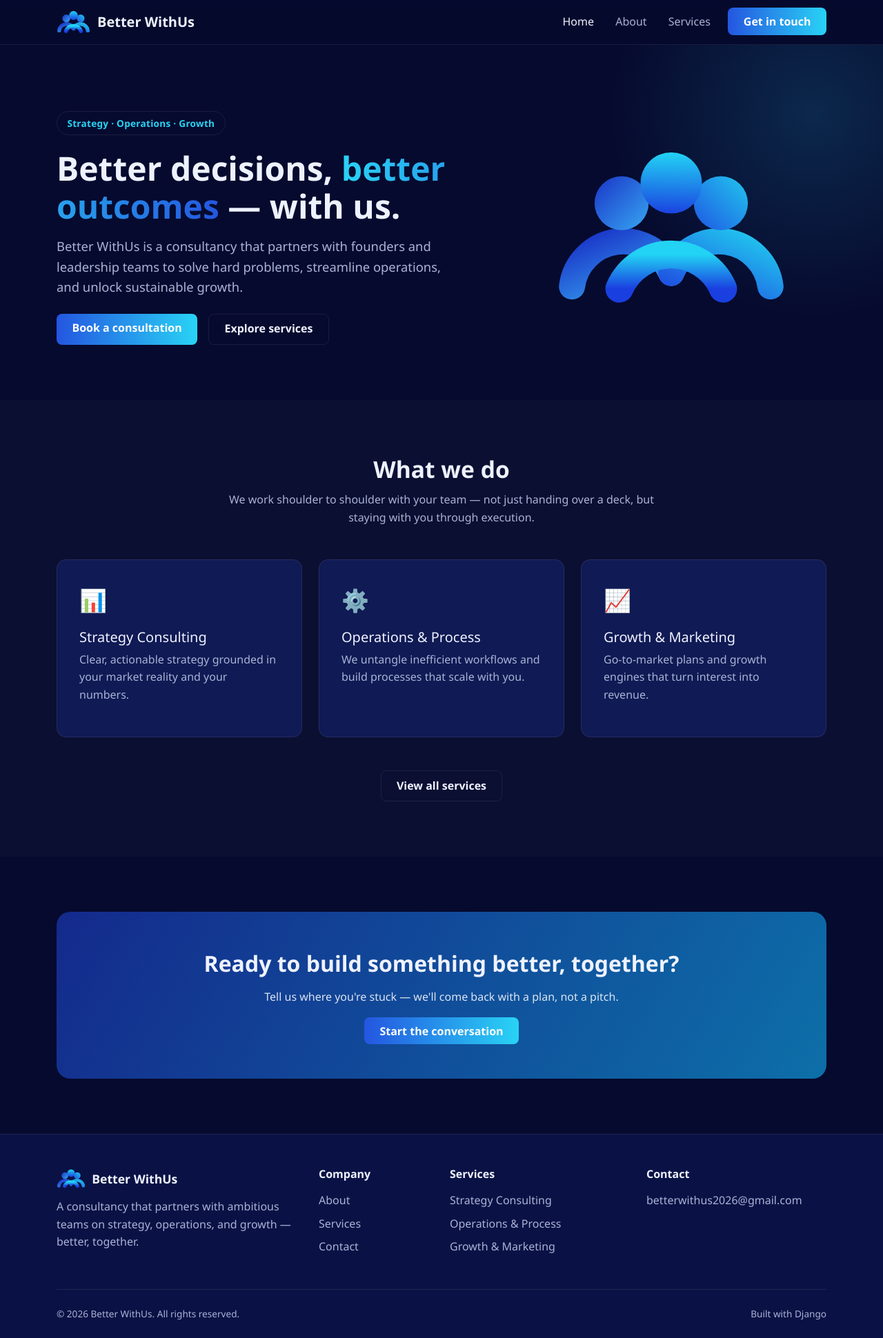
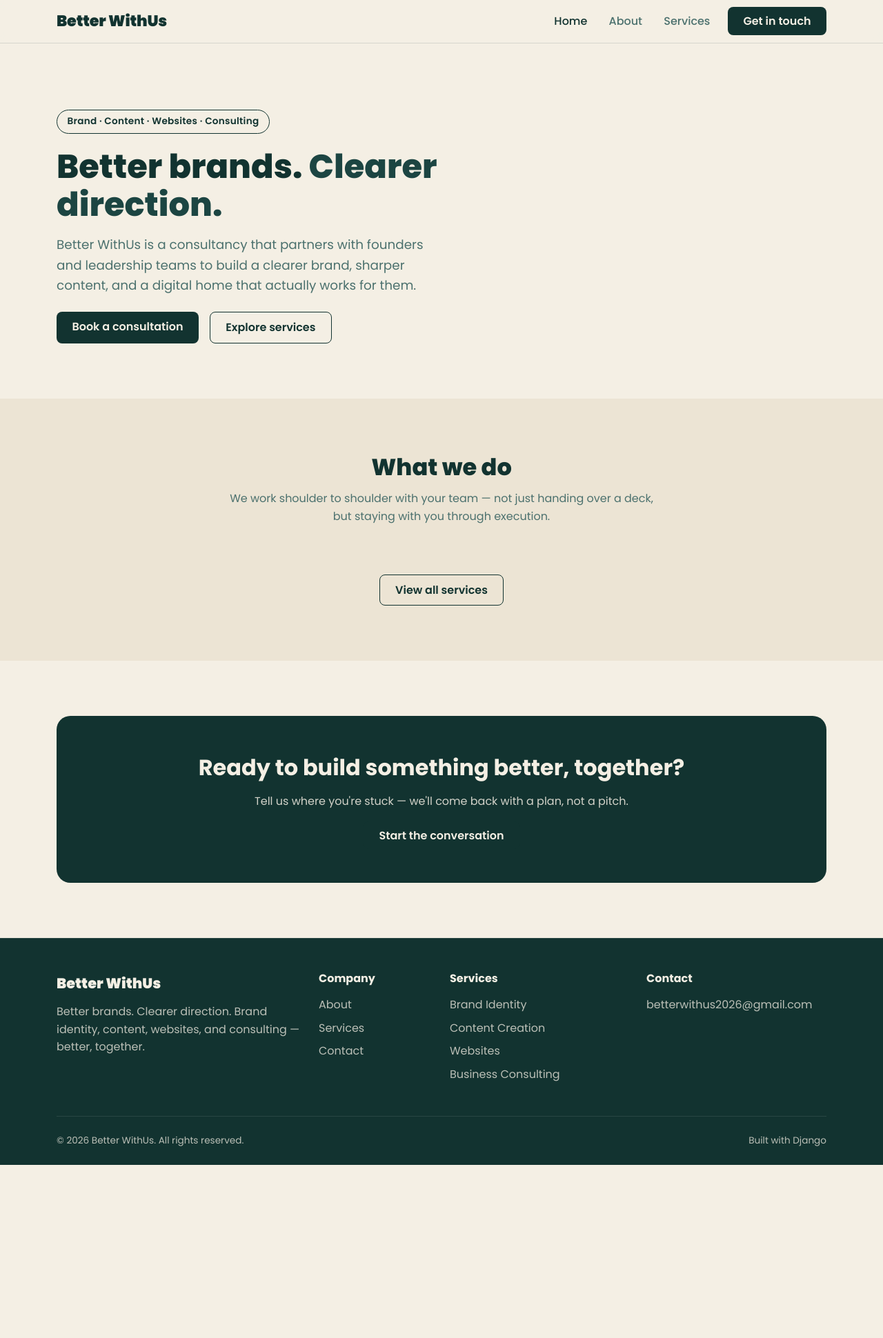
Before and after one commit to mohammadtout24/better-withus, a Django app: page / in a window 1280 px wide. Shown: the whole page at 69% size. After the commit the page ends 1689 px from the top, so only its background shows below. Run offline with Django 5.2, Linux system fonts and the light colour scheme; data that the repository does not hold is empty.

Commit message:
Rebrand to new wordmark: cream/teal theme and real services
Swap the navy/blue theme for the cream-and-dark-teal palette matching
the new Better WithUs wordmark (Poppins text logo, no icon mark).
Replace the generic consulting service list with the four real
offerings (Brand Identity, Content Creation, Websites, Business
Consulting), each with a tagline, bullet points, and a custom SVG
icon, and update the inquiry form's service checkboxes to match.

Co-Authored-By: Claude Sonnet 5 <noreply@anthropic.com>

```diff
--- a/pages/forms.py
+++ b/pages/forms.py
@@ -11,11 +11,10 @@ SOCIAL_MEDIA_STATUS_CHOICES = [
 ]
 
 SERVICE_CHOICES = [
-    ('Strategy Consulting', 'Strategy Consulting'),
-    ('Operations & Process', 'Operations & Process'),
-    ('Growth & Marketing', 'Growth & Marketing'),
-    ('Financial Advisory', 'Financial Advisory'),
-    ('Organizational Design', 'Organizational Design'),
+    ('Brand Identity', 'Brand Identity'),
+    ('Content Creation', 'Content Creation'),
+    ('Websites', 'Websites'),
+    ('Business Consulting', 'Business Consulting'),
     ('All of the above', 'All of the above'),
 ]
 
--- a/pages/views.py
+++ b/pages/views.py
@@ -8,7 +8,7 @@ from .models import ContactMessage, Service
 
 def home(request):
     context = {
-        'services': Service.objects.all()[:3],
+        'services': Service.objects.all(),
     }
     return render(request, 'pages/home.html', context)
 
--- a/static/pages/css/style.css
+++ b/static/pages/css/style.css
@@ -1,35 +1,39 @@
 :root {
-  --navy: #0a1245;
-  --navy-deep: #060a2e;
-  --blue: #2456e0;
-  --cyan: #29d3f5;
-  --ink: #eef2ff;
-  --muted: #a9b3d6;
-  --card: #101a54;
-  --border: rgba(255, 255, 255, 0.08);
+  --cream: #f4efe4;
+  --cream-deep: #ece4d4;
+  --card: #fbf9f4;
+  --teal: #1c4542;
+  --teal-deep: #123330;
+  --teal-soft: #4c716e;
+  --muted: #6b7a78;
+  --ink: #1c2422;
+  --border: rgba(28, 69, 66, 0.14);
 }
 
 * { box-sizing: border-box; }
 
 body {
-  background-color: var(--navy-deep);
+  background-color: var(--cream);
   color: var(--ink);
-  font-family: 'Segoe UI', system-ui, -apple-system, sans-serif;
+  font-family: 'Poppins', 'Segoe UI', system-ui, -apple-system, sans-serif;
   line-height: 1.6;
 }
 
 a { text-decoration: none; }
 
+h1, h2, h3, h4, h5, h6 {
+  font-family: 'Poppins', 'Segoe UI', system-ui, -apple-system, sans-serif;
+  font-weight: 800;
+  color: var(--teal-deep);
+}
+
 .gradient-text {
-  background: linear-gradient(90deg, var(--cyan), var(--blue));
-  -webkit-background-clip: text;
-  background-clip: text;
-  color: transparent;
+  color: var(--teal);
 }
 
 /* Navbar */
 .navbar-bwu {
-  background: rgba(6, 10, 46, 0.9);
+  background: rgba(244, 239, 228, 0.92);
   backdrop-filter: blur(8px);
   border-bottom: 1px solid var(--border);
   position: sticky;
@@ -40,16 +44,14 @@ a { text-decoration: none; }
 .navbar-bwu .navbar-brand {
   display: flex;
   align-items: center;
-  gap: 0.6rem;
-  font-weight: 700;
-  font-size: 1.25rem;
-  color: var(--ink) !important;
+  font-weight: 900;
+  font-size: 1.4rem;
+  letter-spacing: -0.01em;
+  color: var(--teal-deep) !important;
 }
 
-.navbar-bwu .navbar-brand img { height: 38px; width: auto; }
-
 .navbar-bwu .nav-link {
-  color: var(--muted) !important;
+  color: var(--teal-soft) !important;
   font-weight: 500;
   margin: 0 0.35rem;
   transition: color 0.15s ease;
@@ -57,38 +59,38 @@ a { text-decoration: none; }
 
 .navbar-bwu .nav-link:hover,
 .navbar-bwu .nav-link.active {
-  color: var(--ink) !important;
+  color: var(--teal-deep) !important;
 }
 
 .btn-gradient {
-  background: linear-gradient(90deg, var(--blue), var(--cyan));
+  background: var(--teal-deep);
   border: none;
-  color: #fff !important;
+  color: var(--cream) !important;
   font-weight: 600;
   padding: 0.55rem 1.4rem;
   border-radius: 8px;
-  transition: transform 0.15s ease, box-shadow 0.15s ease;
+  transition: transform 0.15s ease, box-shadow 0.15s ease, background 0.15s ease;
 }
 
 .btn-gradient:hover {
+  background: var(--teal);
   transform: translateY(-1px);
-  box-shadow: 0 8px 24px rgba(41, 211, 245, 0.25);
-  color: #fff;
+  box-shadow: 0 8px 24px rgba(28, 69, 66, 0.25);
+  color: var(--cream);
 }
 
 .btn-outline-bwu {
-  border: 1px solid var(--border);
-  color: var(--ink);
+  border: 1.5px solid var(--teal-deep);
+  color: var(--teal-deep);
   padding: 0.55rem 1.4rem;
   border-radius: 8px;
   font-weight: 600;
-  transition: border-color 0.15s ease, background 0.15s ease;
+  transition: border-color 0.15s ease, background 0.15s ease, color 0.15s ease;
 }
 
 .btn-outline-bwu:hover {
-  border-color: var(--cyan);
-  background: rgba(41, 211, 245, 0.08);
-  color: var(--ink);
+  background: var(--teal-deep);
+  color: var(--cream);
 }
 
 /* Hero */
@@ -98,25 +100,15 @@ a { text-decoration: none; }
   overflow: hidden;
 }
 
-.hero::before {
-  content: "";
-  position: absolute;
-  top: -200px;
-  right: -200px;
-  width: 600px;
-  height: 600px;
-  background: radial-gradient(circle, rgba(41, 211, 245, 0.15), transparent 70%);
-  pointer-events: none;
-}
-
 .hero h1 {
   font-size: 3rem;
   font-weight: 800;
   line-height: 1.15;
+  color: var(--teal-deep);
 }
 
 .hero p.lead {
-  color: var(--muted);
+  color: var(--teal-soft);
   font-size: 1.15rem;
   max-width: 560px;
 }
@@ -125,8 +117,8 @@ a { text-decoration: none; }
   display: inline-block;
   padding: 0.35rem 0.9rem;
   border-radius: 999px;
-  border: 1px solid var(--border);
-  color: var(--cyan);
+  border: 1.5px solid var(--teal-deep);
+  color: var(--teal-deep);
   font-size: 0.85rem;
   font-weight: 600;
   letter-spacing: 0.02em;
@@ -135,16 +127,17 @@ a { text-decoration: none; }
 
 /* Sections */
 .section { padding: 5rem 0; }
-.section-alt { background: rgba(255, 255, 255, 0.02); }
+.section-alt { background: var(--cream-deep); }
 
 .section-title {
   font-weight: 800;
   font-size: 2.1rem;
   margin-bottom: 0.75rem;
+  color: var(--teal-deep);
 }
 
 .section-subtitle {
-  color: var(--muted);
+  color: var(--teal-soft);
   max-width: 620px;
   margin: 0 auto 3rem;
 }
@@ -156,18 +149,47 @@ a { text-decoration: none; }
   border-radius: 14px;
   padding: 2rem;
   height: 100%;
-  transition: transform 0.2s ease, border-color 0.2s ease;
+  transition: transform 0.2s ease, border-color 0.2s ease, box-shadow 0.2s ease;
 }
 
 .card-bwu:hover {
   transform: translateY(-4px);
-  border-color: rgba(41, 211, 245, 0.35);
+  border-color: var(--teal);
+  box-shadow: 0 12px 28px rgba(28, 69, 66, 0.1);
 }
 
 .card-bwu .icon {
-  font-size: 2rem;
   margin-bottom: 1rem;
   display: inline-block;
+}
+
+.card-bwu h5 {
+  color: var(--teal-deep);
+}
+
+.service-bullets {
+  list-style: none;
+  padding: 0;
+  margin: 1rem 0 0;
+}
+
+.service-bullets li {
+  display: flex;
+  align-items: flex-start;
+  gap: 0.6rem;
+  color: var(--teal-soft);
+  margin-bottom: 0.5rem;
+  font-size: 0.95rem;
+}
+
+.service-bullets li::before {
+  content: "";
+  flex-shrink: 0;
+  width: 7px;
+  height: 7px;
+  border-radius: 50%;
+  background: var(--teal);
+  margin-top: 0.5em;
 }
 
 .stat {
@@ -303,38 +326,47 @@ label { color: var(--muted); font-weight: 500; margin-bottom: 0.35rem; }
   padding: 2rem;
 }
 
+/* Alert / flash messages */
+.alert-bwu {
+  background: var(--card);
+  color: var(--teal-deep);
+  border: 1px solid var(--teal);
+  border-radius: 10px;
+}
+
 /* CTA band */
 .cta-band {
-  background: linear-gradient(120deg, #142a8c, #0d6fa8);
+  background: var(--teal-deep);
   border-radius: 20px;
   padding: 3.5rem 2.5rem;
   text-align: center;
 }
 
+.cta-band h2 { color: var(--cream); }
+.cta-band p { color: rgba(244, 239, 228, 0.85); }
+
 /* Footer */
 .footer-bwu {
-  background: var(--navy);
-  border-top: 1px solid var(--border);
+  background: var(--teal-deep);
+  border-top: 1px solid rgba(244, 239, 228, 0.1);
   padding: 3rem 0 1.5rem;
-  color: var(--muted);
+  color: rgba(244, 239, 228, 0.75);
 }
 
 .footer-bwu .brand {
   display: flex;
   align-items: center;
-  gap: 0.6rem;
-  color: var(--ink);
-  font-weight: 700;
-  font-size: 1.1rem;
+  color: var(--cream);
+  font-weight: 900;
+  font-size: 1.3rem;
   margin-bottom: 0.75rem;
 }
 
-.footer-bwu .brand img { height: 32px; }
-.footer-bwu a { color: var(--muted); }
-.footer-bwu a:hover { color: var(--cyan); }
-.footer-bwu h6 { color: var(--ink); font-weight: 700; margin-bottom: 1rem; }
+.footer-bwu a { color: rgba(244, 239, 228, 0.75); }
+.footer-bwu a:hover { color: var(--cream); }
+.footer-bwu h6 { color: var(--cream); font-weight: 700; margin-bottom: 1rem; }
 .footer-bottom {
-  border-top: 1px solid var(--border);
+  border-top: 1px solid rgba(244, 239, 228, 0.1);
   margin-top: 2rem;
   padding-top: 1.5rem;
   font-size: 0.85rem;
--- a/templates/base.html
+++ b/templates/base.html
@@ -4,9 +4,12 @@
 <head>
   <meta charset="UTF-8">
   <meta name="viewport" content="width=device-width, initial-scale=1.0">
-  <title>{% block title %}Better WithUs — Business Consultancy{% endblock %}</title>
-  <meta name="description" content="{% block meta_description %}Better WithUs is a consultancy that partners with ambitious businesses on strategy, operations, and growth.{% endblock %}">
-  <link rel="icon" type="image/svg+xml" href="{% static 'pages/img/logo-mark.svg' %}">
+  <title>{% block title %}Better WithUs — Better Brands. Clearer Direction.{% endblock %}</title>
+  <meta name="description" content="{% block meta_description %}Better WithUs is a consultancy for brand identity, content creation, websites, and business consulting.{% endblock %}">
+  <link rel="icon" type="image/svg+xml" href="{% static 'pages/img/favicon.svg' %}">
+  <link rel="preconnect" href="https://fonts.googleapis.com">
+  <link rel="preconnect" href="https://fonts.gstatic.com" crossorigin>
+  <link href="https://fonts.googleapis.com/css2?family=Poppins:wght@400;500;600;700;800;900&display=swap" rel="stylesheet">
   <link href="https://cdn.jsdelivr.net/npm/bootstrap@5.3.3/dist/css/bootstrap.min.css" rel="stylesheet">
   <link href="{% static 'pages/css/style.css' %}" rel="stylesheet">
   {% block extra_head %}{% endblock %}
@@ -15,10 +18,7 @@
 
 <nav class="navbar navbar-expand-lg navbar-bwu">
   <div class="container">
-    <a class="navbar-brand" href="{% url 'pages:home' %}">
-      <img src="{% static 'pages/img/logo-mark.svg' %}" alt="Better WithUs logo">
-      Better WithUs
-    </a>
+    <a class="navbar-brand" href="{% url 'pages:home' %}">Better WithUs</a>
     <button class="navbar-toggler" type="button" data-bs-toggle="collapse" data-bs-target="#navMain" aria-controls="navMain" aria-expanded="false" aria-label="Toggle navigation">
       <span class="navbar-toggler-icon"></span>
     </button>
@@ -38,7 +38,7 @@
 {% if messages %}
   <div class="container mt-4">
     {% for message in messages %}
-      <div class="alert alert-info" style="background:#0f2f57;color:#cdeeff;border:1px solid rgba(41,211,245,0.35);border-radius:10px;">
+      <div class="alert alert-bwu">
         {{ message }}
       </div>
     {% endfor %}
@@ -53,11 +53,8 @@
   <div class="container">
     <div class="row g-4">
       <div class="col-lg-4">
-        <div class="brand">
-          <img src="{% static 'pages/img/logo-mark.svg' %}" alt="Better WithUs logo">
-          Better WithUs
-        </div>
-        <p>A consultancy that partners with ambitious teams on strategy, operations, and growth — better, together.</p>
+        <div class="brand">Better WithUs</div>
+        <p>Better brands. Clearer direction. Brand identity, content, websites, and consulting — better, together.</p>
       </div>
       <div class="col-6 col-lg-2">
         <h6>Company</h6>
@@ -70,9 +67,10 @@
       <div class="col-6 col-lg-3">
         <h6>Services</h6>
         <ul class="list-unstyled">
-          <li class="mb-2"><a href="{% url 'pages:services' %}">Strategy Consulting</a></li>
-          <li class="mb-2"><a href="{% url 'pages:services' %}">Operations &amp; Process</a></li>
-          <li class="mb-2"><a href="{% url 'pages:services' %}">Growth &amp; Marketing</a></li>
+          <li class="mb-2"><a href="{% url 'pages:services' %}">Brand Identity</a></li>
+          <li class="mb-2"><a href="{% url 'pages:services' %}">Content Creation</a></li>
+          <li class="mb-2"><a href="{% url 'pages:services' %}">Websites</a></li>
+          <li class="mb-2"><a href="{% url 'pages:services' %}">Business Consulting</a></li>
         </ul>
       </div>
       <div class="col-lg-3">
--- a/templates/pages/home.html
+++ b/templates/pages/home.html
@@ -1,27 +1,24 @@
 {% extends "base.html" %}
 {% load static %}
 
-{% block title %}Better WithUs — Consulting for Ambitious Businesses{% endblock %}
+{% block title %}Better WithUs — Better Brands. Clearer Direction.{% endblock %}
 
 {% block content %}
 
 <section class="hero">
   <div class="container">
     <div class="row align-items-center">
-      <div class="col-lg-7">
-        <span class="hero-badge">Strategy &middot; Operations &middot; Growth</span>
-        <h1>Better decisions, <span class="gradient-text">better outcomes</span> — with us.</h1>
+      <div class="col-lg-8">
+        <span class="hero-badge">Brand &middot; Content &middot; Websites &middot; Consulting</span>
+        <h1>Better brands. <span class="gradient-text">Clearer direction.</span></h1>
         <p class="lead mt-3 mb-4">
           Better WithUs is a consultancy that partners with founders and leadership teams
-          to solve hard problems, streamline operations, and unlock sustainable growth.
+          to build a clearer brand, sharper content, and a digital home that actually works for them.
         </p>
         <div class="d-flex flex-wrap gap-3">
           <a href="{% url 'pages:contact' %}" class="btn-gradient">Book a consultation</a>
           <a href="{% url 'pages:services' %}" class="btn-outline-bwu">Explore services</a>
         </div>
-      </div>
-      <div class="col-lg-5 text-center mt-5 mt-lg-0">
-        <img src="{% static 'pages/img/logo-mark.svg' %}" alt="Better WithUs" style="max-width: 340px; width: 100%;">
       </div>
     </div>
   </div>
@@ -36,33 +33,11 @@
     </p>
     <div class="row g-4 text-start">
       {% for service in services %}
-      <div class="col-md-4">
+      <div class="col-md-6 col-lg-3">
         <div class="card-bwu">
-          <span class="icon">{{ service.icon|default:"◆" }}</span>
+          <img class="icon" src="{% static service.icon_path %}" alt="" width="48" height="48">
           <h5 class="mb-2">{{ service.title }}</h5>
-          <p class="text-secondary mb-0" style="color: var(--muted) !important;">{{ service.summary }}</p>
-        </div>
-      </div>
-      {% empty %}
-      <div class="col-md-4">
-        <div class="card-bwu">
-          <span class="icon">📊</span>
-          <h5 class="mb-2">Strategy Consulting</h5>
-          <p style="color: var(--muted);">Clear, actionable strategy grounded in your market reality and your numbers.</p>
-        </div>
-      </div>
-      <div class="col-md-4">
-        <div class="card-bwu">
-          <span class="icon">⚙️</span>
-          <h5 class="mb-2">Operations &amp; Process</h5>
-          <p style="color: var(--muted);">We untangle inefficient workflows and build processes that scale with you.</p>
-        </div>
-      </div>
-      <div class="col-md-4">
-        <div class="card-bwu">
-          <span class="icon">📈</span>
-          <h5 class="mb-2">Growth &amp; Marketing</h5>
-          <p style="color: var(--muted);">Go-to-market plans and growth engines that turn interest into revenue.</p>
+          <p class="mb-0" style="color: var(--teal-soft);">{{ service.summary }}</p>
         </div>
       </div>
       {% endfor %}
@@ -75,7 +50,7 @@
   <div class="container">
     <div class="cta-band">
       <h2 class="fw-bold mb-3">Ready to build something better, together?</h2>
-      <p class="mb-4" style="color: rgba(255,255,255,0.85);">Tell us where you're stuck — we'll come back with a plan, not a pitch.</p>
+      <p class="mb-4">Tell us where you're stuck — we'll come back with a plan, not a pitch.</p>
       <a href="{% url 'pages:contact' %}" class="btn-gradient">Start the conversation</a>
     </div>
   </div>
```
Also changed, not shown: other parts of static/pages/css/style.css (+15 -14 lines), pages/management/commands/seed_site.py (+32 -14 lines), pages/models.py (+26 -4 lines), templates/pages/services.html (+14 -52 lines), pages/migrations/0002_remove_service_icon_service_bullets_and_more.py (added), pages/migrations/0003_service_icon_slug.py (added), static/pages/img/favicon.svg (added), static/pages/img/icons/brand-identity.svg (added), static/pages/img/icons/business-consulting.svg (added), static/pages/img/icons/content-creation.svg (added), static/pages/img/icons/websites.svg (added), static/pages/img/logo-mark.svg (deleted).
